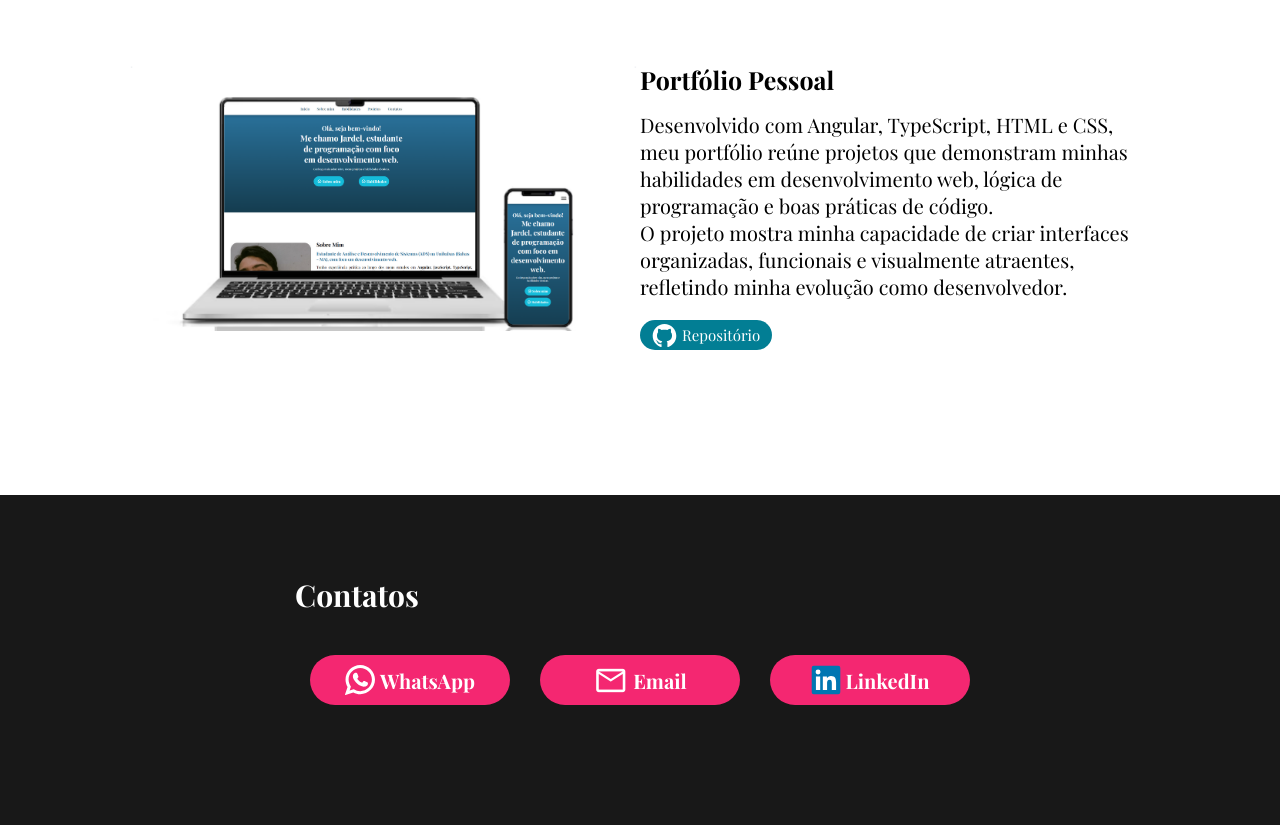
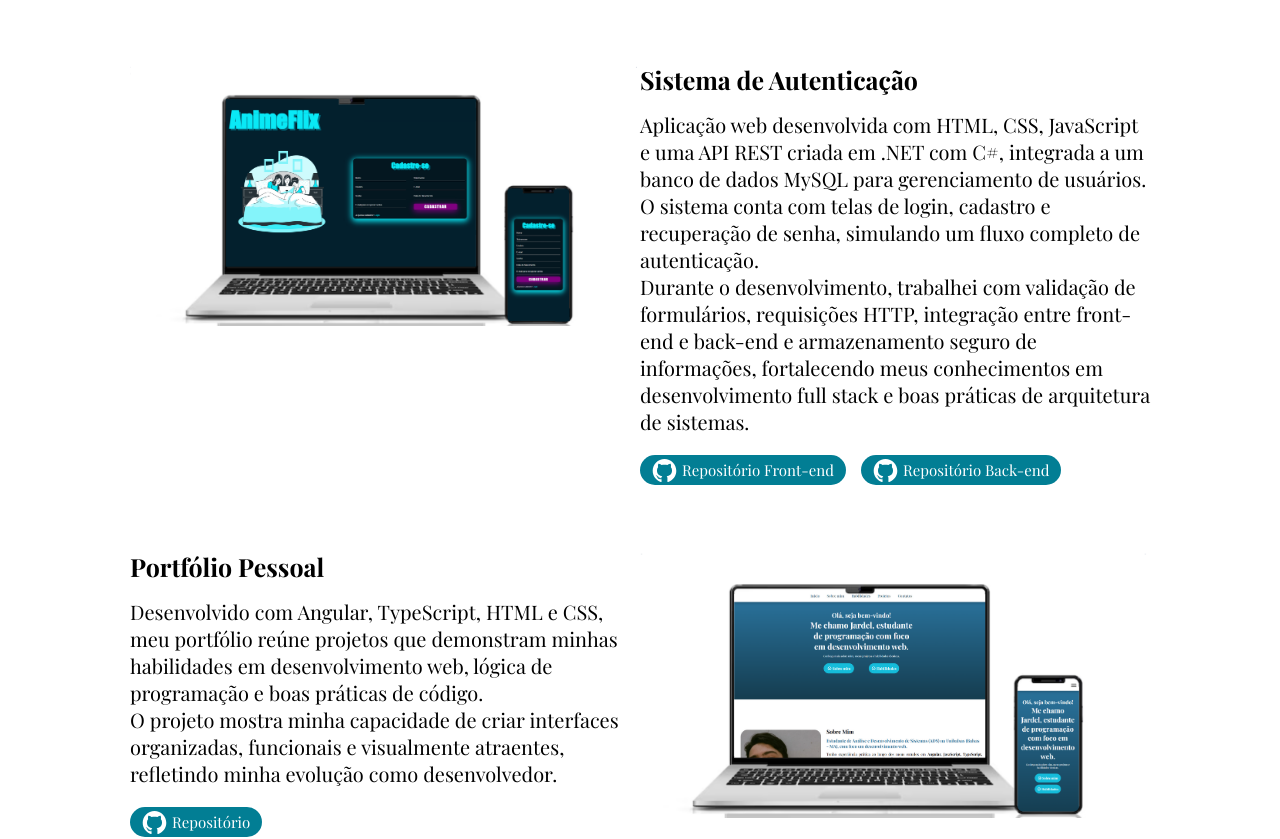
Before and after one commit to jardeloli/portfolio-jardel, an Angular app: page / in a window 1280 px wide. Shown: the part 3036-3875 px from the top of the page. Built offline with nearby package versions, Linux system fonts and the light colour scheme; a web font is replaced by a local one.

Commit message:
adicionado novo projeto ao portfólio.

```diff
--- a/src/app/home/home.html
+++ b/src/app/home/home.html
@@ -227,10 +227,51 @@
                 </div>
             </div>
 
-            <div class="project reverse">
+             <div class="project reverse">
                 <div class="img">
-                    <img src="./assets/imgs/portfolio.png">
+                    <img src="./assets/imgs/tela-cadastro.png">
                 </div>
+                <div class="text">
+                    <h4>Sistema de Autenticação</h4>
+
+                    <p>Aplicação web desenvolvida com HTML, CSS, JavaScript e uma API REST criada em .NET com C#, integrada a um banco de dados MySQL para gerenciamento de usuários.
+                        O sistema conta com telas de login, cadastro e recuperação de senha, simulando um fluxo completo de autenticação.</p>
+                    <p>Durante o desenvolvimento, trabalhei com validação de formulários, requisições HTTP, integração entre front-end e back-end e armazenamento seguro de informações, fortalecendo meus conhecimentos em desenvolvimento full stack e boas práticas de arquitetura de sistemas.</p>
+
+                    <div class="buttons">
+                        <a href="https://github.com/jardeloli/pagina_web">
+                            <svg viewBox="0 0 128 128">
+                                <g fill="#fff">
+                                    <path fill-rule="evenodd" clip-rule="evenodd"
+                                        d="M64 5.103c-33.347 0-60.388 27.035-60.388 60.388 0 26.682 17.303 49.317 41.297 57.303 3.017.56 4.125-1.31 4.125-2.905 0-1.44-.056-6.197-.082-11.243-16.8 3.653-20.345-7.125-20.345-7.125-2.747-6.98-6.705-8.836-6.705-8.836-5.48-3.748.413-3.67.413-3.67 6.063.425 9.257 6.223 9.257 6.223 5.386 9.23 14.127 6.562 17.573 5.02.542-3.903 2.107-6.568 3.834-8.076-13.413-1.525-27.514-6.704-27.514-29.843 0-6.593 2.36-11.98 6.223-16.21-.628-1.52-2.695-7.662.584-15.98 0 0 5.07-1.623 16.61 6.19C53.7 35 58.867 34.327 64 34.304c5.13.023 10.3.694 15.127 2.033 11.526-7.813 16.59-6.19 16.59-6.19 3.287 8.317 1.22 14.46.593 15.98 3.872 4.23 6.215 9.617 6.215 16.21 0 23.194-14.127 28.3-27.574 29.796 2.167 1.874 4.097 5.55 4.097 11.183 0 8.08-.07 14.583-.07 16.572 0 1.607 1.088 3.49 4.148 2.897 23.98-7.994 41.263-30.622 41.263-57.294C124.388 32.14 97.35 5.104 64 5.104z">
+                                    </path>
+                                    <path
+                                        d="M26.484 91.806c-.133.3-.605.39-1.035.185-.44-.196-.685-.605-.543-.906.13-.31.603-.395 1.04-.188.44.197.69.61.537.91zm2.446 2.729c-.287.267-.85.143-1.232-.28-.396-.42-.47-.983-.177-1.254.298-.266.844-.14 1.24.28.394.426.472.984.17 1.255zM31.312 98.012c-.37.258-.976.017-1.35-.52-.37-.538-.37-1.183.01-1.44.373-.258.97-.025 1.35.507.368.545.368 1.19-.01 1.452zm3.261 3.361c-.33.365-1.036.267-1.552-.23-.527-.487-.674-1.18-.343-1.544.336-.366 1.045-.264 1.564.23.527.486.686 1.18.333 1.543zm4.5 1.951c-.147.473-.825.688-1.51.486-.683-.207-1.13-.76-.99-1.238.14-.477.823-.7 1.512-.485.683.206 1.13.756.988 1.237zm4.943.361c.017.498-.563.91-1.28.92-.723.017-1.308-.387-1.315-.877 0-.503.568-.91 1.29-.924.717-.013 1.306.387 1.306.88zm4.598-.782c.086.485-.413.984-1.126 1.117-.7.13-1.35-.172-1.44-.653-.086-.498.422-.997 1.122-1.126.714-.123 1.354.17 1.444.663zm0 0">
+
+                                    </path>
+                                </g>
+                            </svg>Repositório Front-end</a>
+
+                        <a href="https://github.com/jardeloli/sistema-backend">
+                            <svg viewBox="0 0 128 128">
+                                <g fill="#fff">
+                                    <path fill-rule="evenodd" clip-rule="evenodd"
+                                        d="M64 5.103c-33.347 0-60.388 27.035-60.388 60.388 0 26.682 17.303 49.317 41.297 57.303 3.017.56 4.125-1.31 4.125-2.905 0-1.44-.056-6.197-.082-11.243-16.8 3.653-20.345-7.125-20.345-7.125-2.747-6.98-6.705-8.836-6.705-8.836-5.48-3.748.413-3.67.413-3.67 6.063.425 9.257 6.223 9.257 6.223 5.386 9.23 14.127 6.562 17.573 5.02.542-3.903 2.107-6.568 3.834-8.076-13.413-1.525-27.514-6.704-27.514-29.843 0-6.593 2.36-11.98 6.223-16.21-.628-1.52-2.695-7.662.584-15.98 0 0 5.07-1.623 16.61 6.19C53.7 35 58.867 34.327 64 34.304c5.13.023 10.3.694 15.127 2.033 11.526-7.813 16.59-6.19 16.59-6.19 3.287 8.317 1.22 14.46.593 15.98 3.872 4.23 6.215 9.617 6.215 16.21 0 23.194-14.127 28.3-27.574 29.796 2.167 1.874 4.097 5.55 4.097 11.183 0 8.08-.07 14.583-.07 16.572 0 1.607 1.088 3.49 4.148 2.897 23.98-7.994 41.263-30.622 41.263-57.294C124.388 32.14 97.35 5.104 64 5.104z">
+                                    </path>
+                                    <path
+                                        d="M26.484 91.806c-.133.3-.605.39-1.035.185-.44-.196-.685-.605-.543-.906.13-.31.603-.395 1.04-.188.44.197.69.61.537.91zm2.446 2.729c-.287.267-.85.143-1.232-.28-.396-.42-.47-.983-.177-1.254.298-.266.844-.14 1.24.28.394.426.472.984.17 1.255zM31.312 98.012c-.37.258-.976.017-1.35-.52-.37-.538-.37-1.183.01-1.44.373-.258.97-.025 1.35.507.368.545.368 1.19-.01 1.452zm3.261 3.361c-.33.365-1.036.267-1.552-.23-.527-.487-.674-1.18-.343-1.544.336-.366 1.045-.264 1.564.23.527.486.686 1.18.333 1.543zm4.5 1.951c-.147.473-.825.688-1.51.486-.683-.207-1.13-.76-.99-1.238.14-.477.823-.7 1.512-.485.683.206 1.13.756.988 1.237zm4.943.361c.017.498-.563.91-1.28.92-.723.017-1.308-.387-1.315-.877 0-.503.568-.91 1.29-.924.717-.013 1.306.387 1.306.88zm4.598-.782c.086.485-.413.984-1.126 1.117-.7.13-1.35-.172-1.44-.653-.086-.498.422-.997 1.122-1.126.714-.123 1.354.17 1.444.663zm0 0">
+
+                                    </path>
+                                </g>
+                            </svg>
+                            Repositório Back-end
+                        </a>
+                    </div>
+                </div>
+
+            </div>
+
+            <div class="project">
                 <div class="text">
                     <h4>Portfólio Pessoal</h4>
 
@@ -253,6 +294,9 @@
                                 </g>
                             </svg>Repositório</a>
                     </div>
+                </div>
+                <div class="img">
+                    <img src="./assets/imgs/portfolio.png">
                 </div>
             </div>
         </div>
```
Also changed, not shown: src/assets/imgs/tela-cadastro.png.
